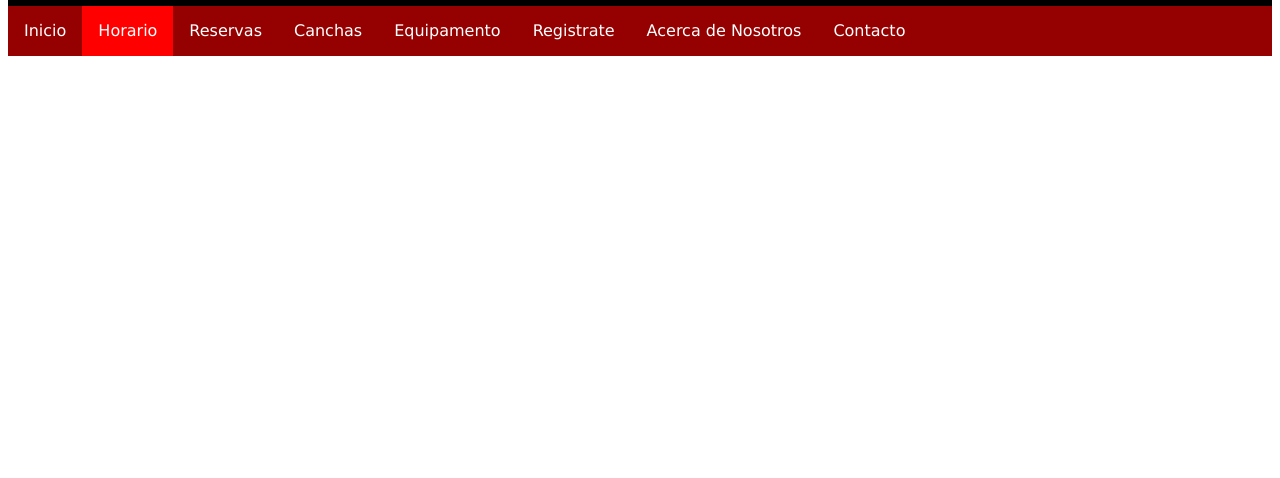
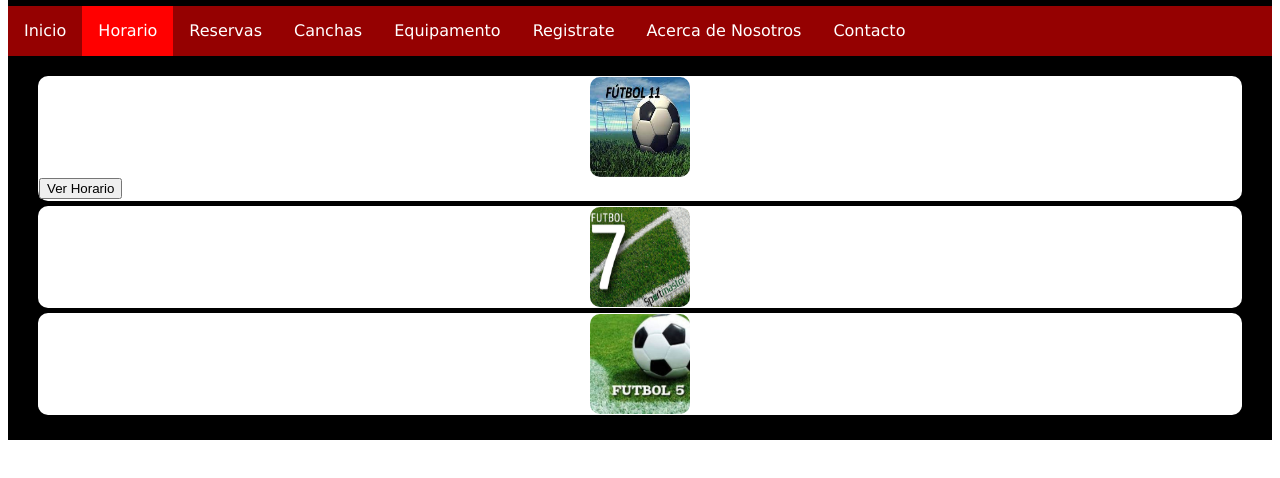
Before and after one commit to Rogarsu/F11, a plain HTML site: page Horario.html in a window 1280 px wide. Shown: the part 102-580 px from the top of the page. Drawn offline with Linux system fonts and the light colour scheme.

Commit message:
commit12

```diff
--- a/Horario.html
+++ b/Horario.html
@@ -42,5 +42,13 @@
             </li>
         </ul>
 </nav>
+<section class="section">
+    <div class="opciones">
+         <div><img src="../img/images.jpg" alt=""></div>
+         <button type="button" class="btn btn-primary">Ver Horario </button>
+    </div>
+    <div class="opciones">  <div><img src="../img/futbol7.jpg" alt=""></div></div>
+    <div class="opciones">  <div><img src="../img/futbol5.jpg" alt=""></div></div>
+</section>
 </body>
 </html>
```
